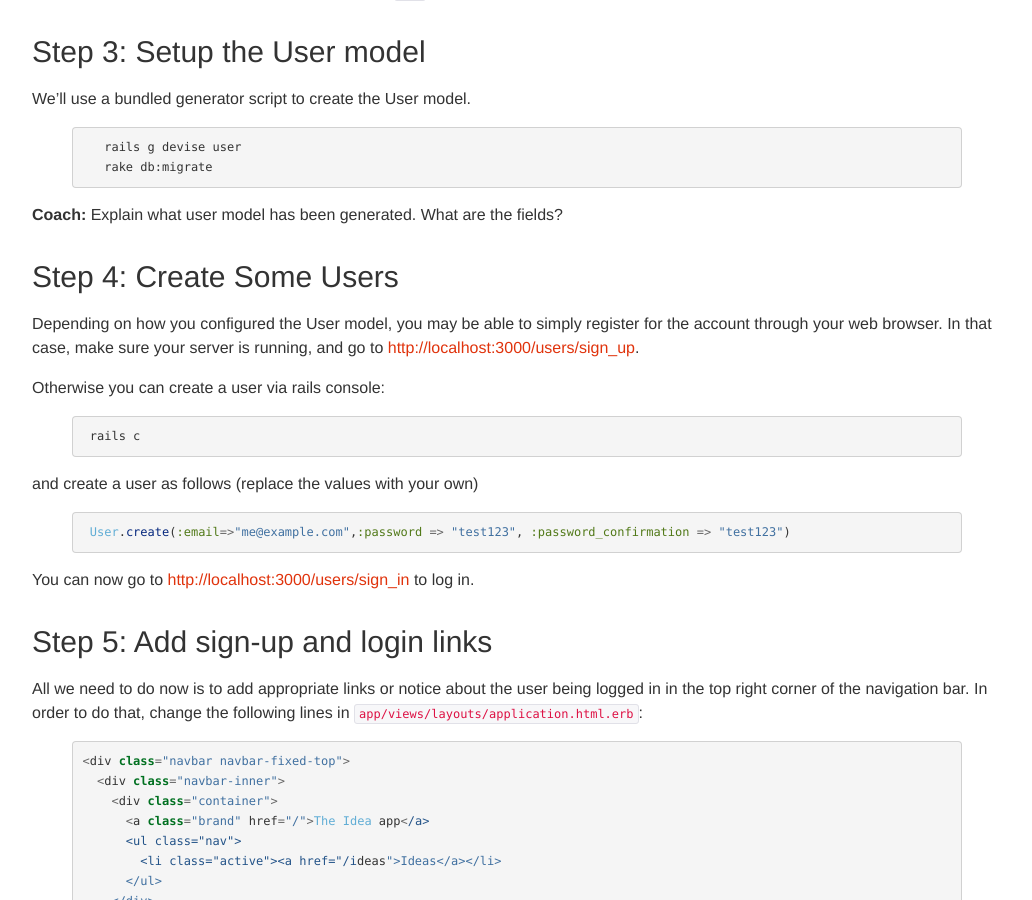
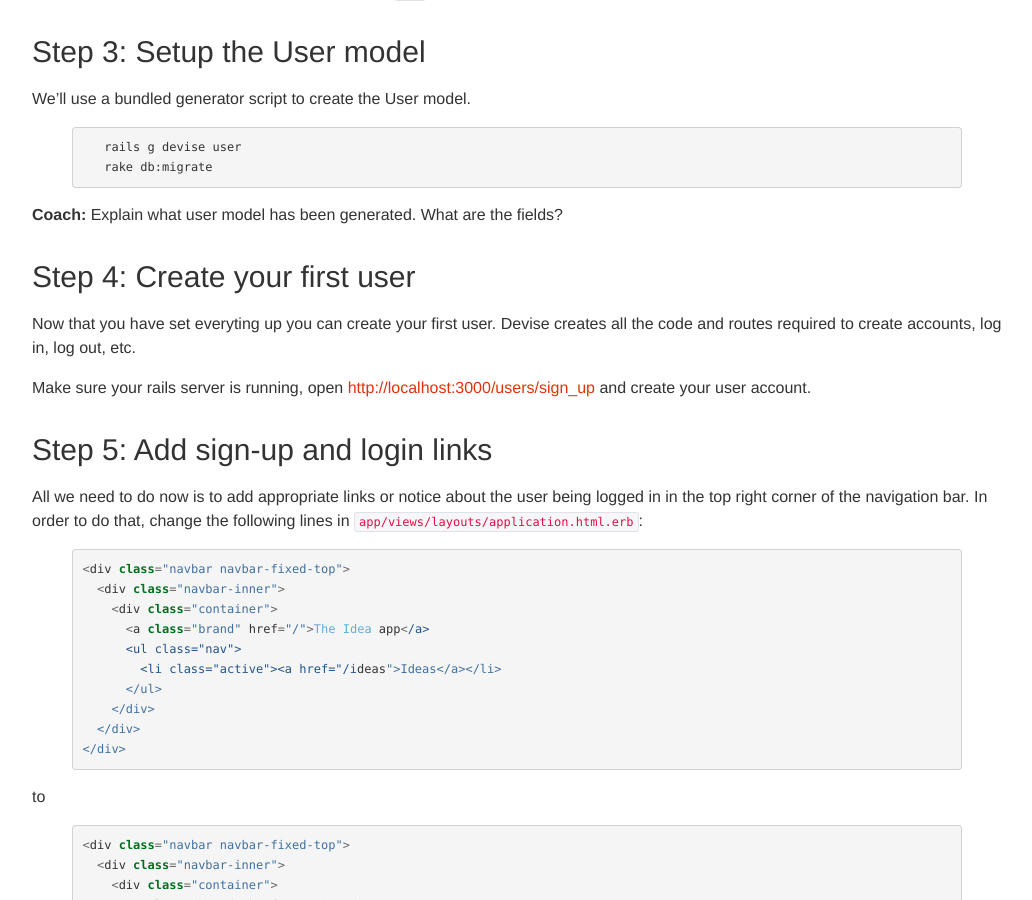
Before and after one commit to railsgirls/guides.railsgirls.com, a Jekyll site: the page built from _posts/2012-11-01-devise.markdown, in a window 1280 px wide and 900 px high, scrolled down 1310 px. Shown: the whole window, without its empty margins (53-1085 px from the left). Built offline with Jekyll 4.4.1, drawn with Linux system fonts in a browser that asks for light colours; nearby versions of some CDN libraries; Markdown is read by kramdown in place of the engine named in the settings.

Commit message:
Simplify instructions for Step 4
Stuends can use the sign up form to create an account and don't need to
use the console. Also, the console example was wrong, since the default
pasword length must be at least 8 chars long and the example showed a
7-chars password.

```diff
--- a/_posts/2012-11-01-devise.markdown
+++ b/_posts/2012-11-01-devise.markdown
@@ -70,21 +70,11 @@ We'll use a bundled generator script to create the User model.
 **Coach:** Explain what user model has been generated. What are the
 fields?
 
-## Step 4: Create Some Users
+## Step 4: Create your first user
 
-Depending on how you configured the User model, you may be able to simply register for the account through your web browser.
-In that case, make sure your server is running, and go to [http://localhost:3000/users/sign_up](http://localhost:3000/users/sign_up).
+Now that you have set everyting up you can create your first user. Devise creates all the code and routes required to create accounts, log in, log out, etc.
 
-Otherwise you can create a user via rails console:
-{% highlight sh %}
- rails c
-{% endhighlight %}
-and create a user as follows (replace the values with your own)
-{% highlight ruby %}
- User.create(:email=>"me@example.com",:password => "test123", :password_confirmation => "test123")
-{% endhighlight %}
-
-You can now go to [http://localhost:3000/users/sign_in](http://localhost:3000/users/sign_in) to log in.
+Make sure your rails server is running, open [http://localhost:3000/users/sign_up](http://localhost:3000/users/sign_up) and create your user account.
 
 ## Step 5: Add sign-up and login links
 
```
